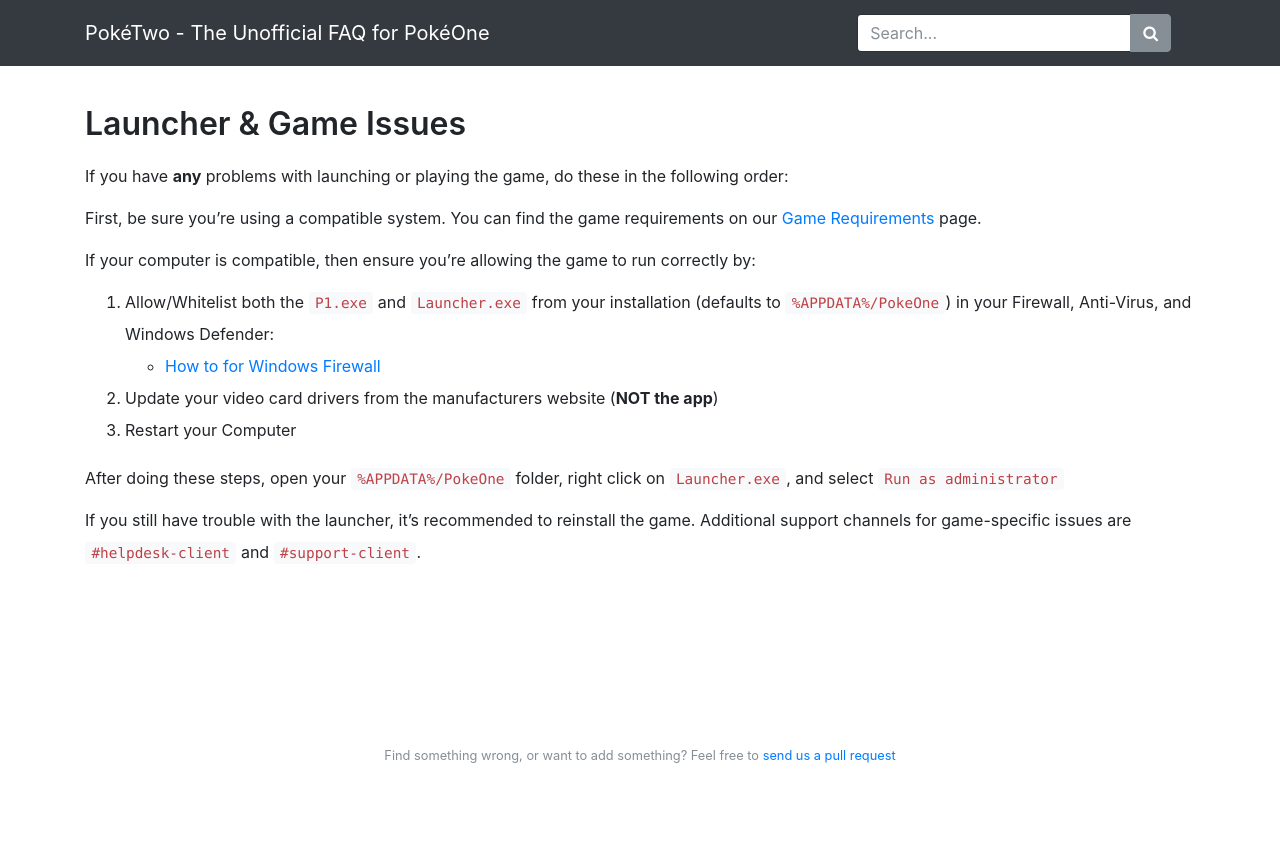
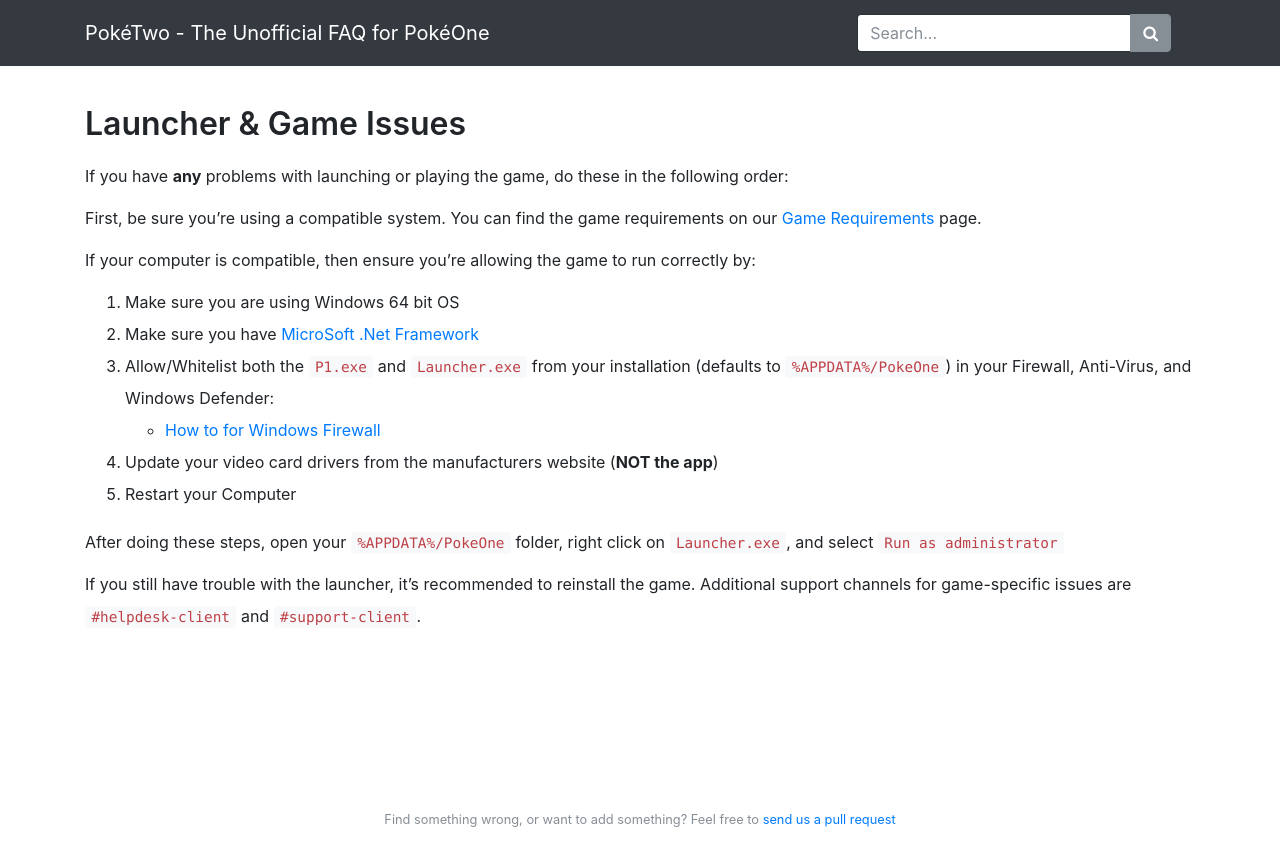
Before and after one commit to X3I/poketwo.com, a Jekyll site: the page built from _pages/support/issues.md, in a window 1280 px wide and 934 px high. Shown: the top 866 px of the window. Built offline with Jekyll 4.4.1, drawn with Linux system fonts in a browser that asks for light colours; nearby versions of some CDN libraries; our own code applies the rules of GitHub Pages for plain Markdown files.

Commit message:
Update issues.md
added info about OS and framework

```diff
--- a/_pages/support/issues.md
+++ b/_pages/support/issues.md
@@ -28,12 +28,14 @@
 If your computer is compatible, then ensure you're allowing the game to run
 correctly by:
 
-1. Allow/Whitelist both the `P1.exe` and `Launcher.exe` from your installation
+1. Make sure you are using Windows 64 bit OS
+2. Make sure you have [MicroSoft .Net Framework](https://www.microsoft.com/en-au/download/details.aspx?id=48130)
+3. Allow/Whitelist both the `P1.exe` and `Launcher.exe` from your installation
   (defaults to `%APPDATA%/PokeOne`) in your Firewall, Anti-Virus, and Windows
   Defender:
   * [How to for Windows Firewall](/img/maps/allow-firewall.png)
-2. Update your video card drivers from the manufacturers website (__NOT the app__)
-3. Restart your Computer
+4. Update your video card drivers from the manufacturers website (__NOT the app__)
+5. Restart your Computer
 
 After doing these steps, open your `%APPDATA%/PokeOne` folder, right click on
 `Launcher.exe`, and select `Run as administrator`
```
